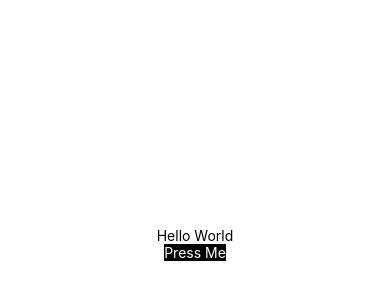
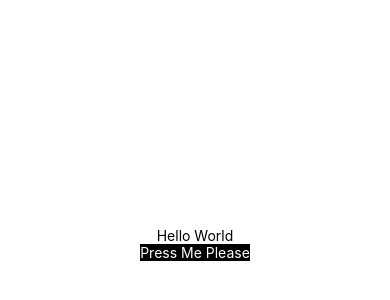
Before and after one commit to brianpompey/rnative-basics, a React Native app: screen / in a window 390 px wide. Shown: the part 178-478 px from the top of the page. Built offline with nearby package versions, Linux system fonts and the light colour scheme.

Commit message:
moved button to components

```diff
--- a/App.js
+++ b/App.js
@@ -1,15 +1,14 @@
 import { StatusBar } from 'expo-status-bar';
 import React from 'react';
 import { StyleSheet, Text, TouchableOpacity, View } from 'react-native';
+import Button from './components/button';
 
 export default function App() {
   return (
     <View style={styles.container}>
       <Text>Hello World</Text>
       <StatusBar style="auto" />
-      <TouchableOpacity style={styles.button}>
-        <Text style={styles.buttonText}>Press Me</Text>
-      </TouchableOpacity>
+      <Button />
     </View>
   );
 }
--- /dev/null
+++ b/components/button.js
@@ -0,0 +1,22 @@
+import React from "react";
+import { StyleSheet, Text, TouchableOpacity, View } from 'react-native';
+
+function Button(props) {
+    return (
+        <TouchableOpacity style={styles.button}>
+          <Text style={styles.buttonText}>Press Me Please</Text>
+        </TouchableOpacity>
+    );
+  }
+
+
+const styles = StyleSheet.create({
+    button: {
+      backgroundColor: '#000000',
+    },
+    buttonText: {
+      color: '#FFFFFF'
+    }
+});
+
+export default Button;
```
